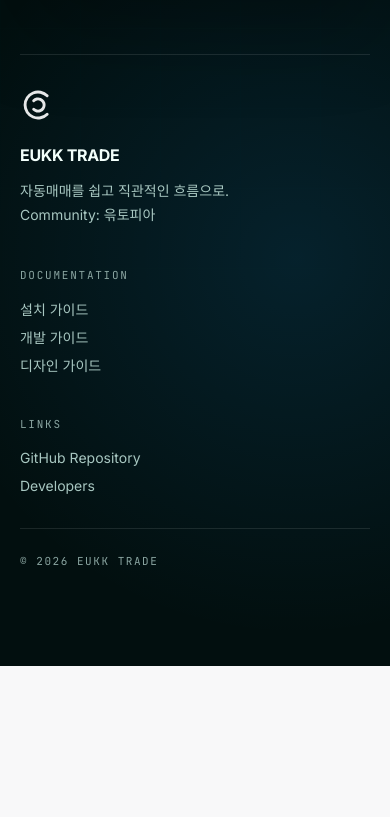
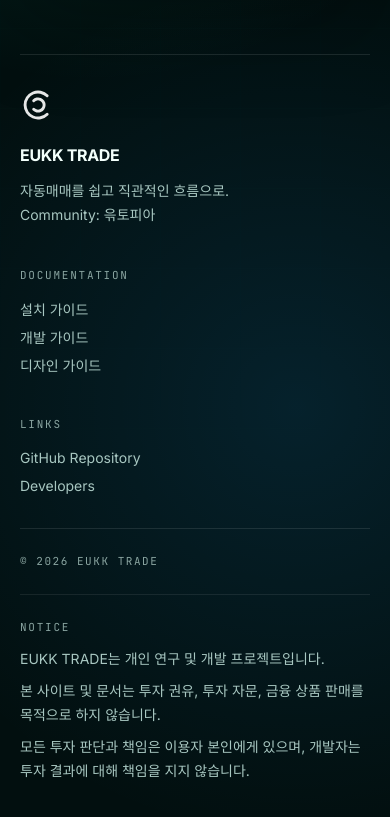
Before and after one commit to soulplayer01/EukktradeHomepage, a React (Vite) app: page / in a window 390 px wide. Shown: the part 6230-7047 px from the top of the page. Before the commit the page ends 6896 px from the top, so only its background shows below. Built offline with nearby package versions, Linux system fonts and the light colour scheme.

Commit message:
푸터 노티스 추가

```diff
--- a/src/app/components/Homepage.tsx
+++ b/src/app/components/Homepage.tsx
@@ -733,6 +733,20 @@ export function Homepage() {
               </div>
             </div>
             <div className="mt-8 border-t border-white/10 pt-6 font-mono text-[11px] uppercase tracking-[0.14em] text-[#8AA5A1]">© 2026 EUKK TRADE</div>
+            <div className="mt-6 border-t border-white/8 pt-6">
+              <div className="max-w-3xl">
+                <p className="font-mono text-[11px] uppercase tracking-[0.16em] text-[#8AA5A1]">NOTICE</p>
+                <p className="mt-3 max-w-2xl text-sm leading-6 text-[#A8C7C1] md:text-[15px]">
+                  EUKK TRADE는 개인 연구 및 개발 프로젝트입니다.
+                </p>
+                <p className="mt-2 max-w-2xl text-sm leading-6 text-[#A8C7C1] md:text-[15px]">
+                  본 사이트 및 문서는 투자 권유, 투자 자문, 금융 상품 판매를 목적으로 하지 않습니다.
+                </p>
+                <p className="mt-2 max-w-2xl text-sm leading-6 text-[#A8C7C1] md:text-[15px]">
+                  모든 투자 판단과 책임은 이용자 본인에게 있으며, 개발자는 투자 결과에 대해 책임을 지지 않습니다.
+                </p>
+              </div>
+            </div>
           </footer>
         </div>
       </section>
```
Also changed, not shown: 3 other files (tests, documents, lock files or other folders).
